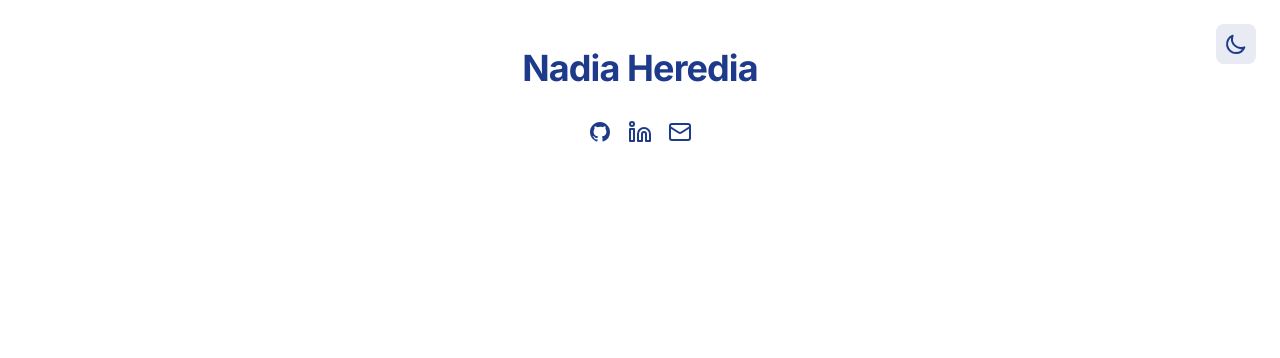
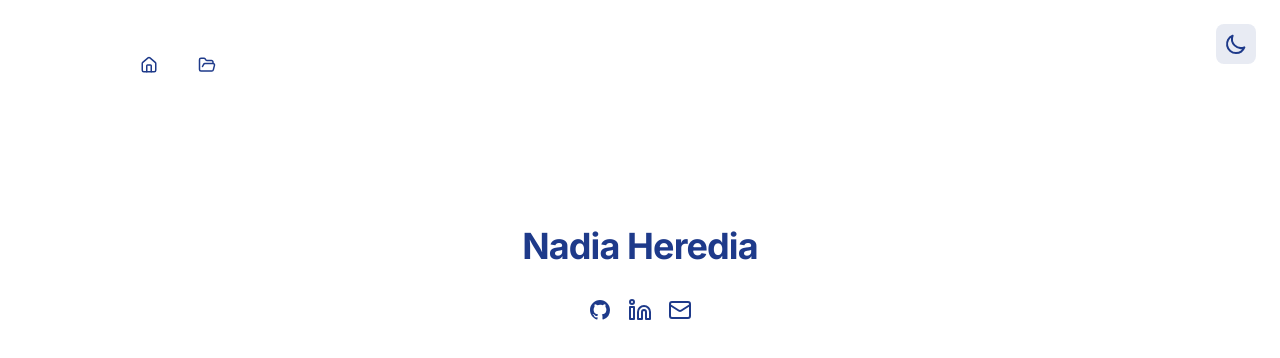
Before and after one commit to nadia-nh/nextjs-website, a Next.js app: page / in a window 1280 px wide. Shown: the top 358 px of the page. Built offline with nearby package versions, Linux system fonts and the light colour scheme.

Commit message:
Add header with home and project sections

```diff
--- a/app/layout.jsx
+++ b/app/layout.jsx
@@ -1,5 +1,6 @@
 import '../styles/globals.css';
 import { ThemeToggle } from '../components/theme-toggle';
+import { Header } from '../components/header';
 import { Footer } from '../components/footer'
 
 export default function RootLayout({ children }) {
@@ -14,6 +15,7 @@ export default function RootLayout({ children }) {
                 <ThemeToggle />
                 <div className="flex flex-col min-h-screen px-6 sm:px-12">
                     <div className="flex flex-col w-full max-w-5xl mx-auto grow">
+                        <Header />
                         <main className="grow">{children}</main>
                         <Footer />
                     </div>
--- a/components/header.jsx
+++ b/components/header.jsx
@@ -1,6 +1,29 @@
+import Link from 'next/link';
+import { Home, FolderOpen } from 'lucide-react';
+
+const navItems = [
+    { linkText: 'About', href: '/', icon: Home },
+    { linkText: 'Projects', href: '/', icon: FolderOpen },
+];
+
 export function Header() {
     return (
-        <div>
-        </div>
+        <nav className="flex flex-wrap items-center gap-4 pt-6 pb-12 sm:pt-12 md:pb-24">
+            {!!navItems?.length && (
+                <ul className="flex flex-wrap gap-x-4 gap-y-1">
+                    {navItems.map((item, index) => (
+                        <li key={index}>
+                            <Link href={item.href} className="inline-flex items-center gap-1.5 px-1.5 py-1 sm:px-3 sm:py-2">
+                                {item.icon ? (
+                                    <item.icon size={18} aria-label={item.linkText} />
+                                ) : (
+                                    item.linkText
+                                )}
+                            </Link>
+                        </li>
+                    ))}
+                </ul>
+            )}
+        </nav>
     );
 }
```
